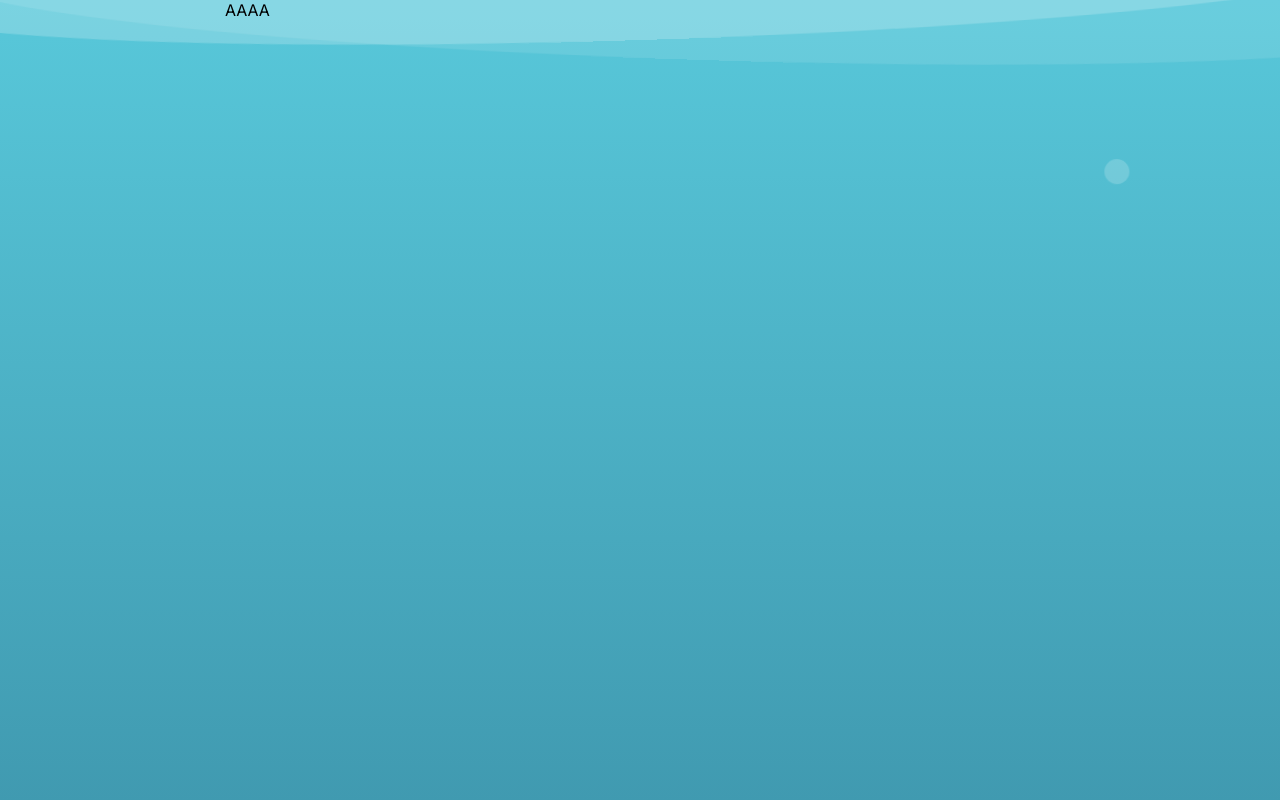
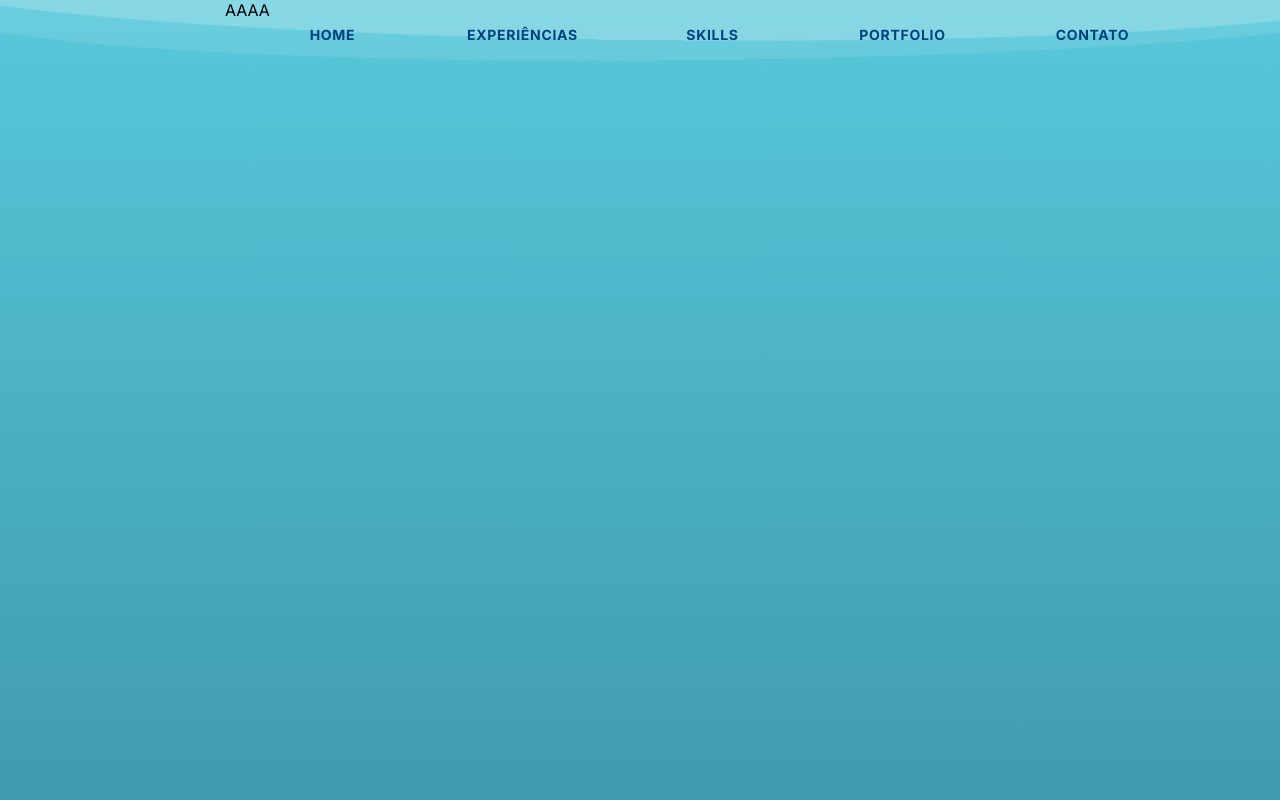
Before and after one commit to franciscoclavero/portfolio, a Next.js app: page / in a window 1280 px wide. Shown: the top 800 px of the page. Built offline with nearby package versions, Linux system fonts and the light colour scheme.

Commit message:
feat: add menu in page

```diff
--- a/src/components/molecules/Background/index.tsx
+++ b/src/components/molecules/Background/index.tsx
@@ -1,6 +1,7 @@
 import React from 'react';
 
 import BodyContent from '../BodyContent';
+import MenuNavbar from '../MenuNavbar';
 import Ocean from '../Ocean';
 
 import { BackgroundStyled } from './styled.module';
@@ -9,6 +10,7 @@
   return (
     <BackgroundStyled>
       <Ocean />
+      <MenuNavbar />
       <BodyContent />
     </BackgroundStyled>
   )
```
